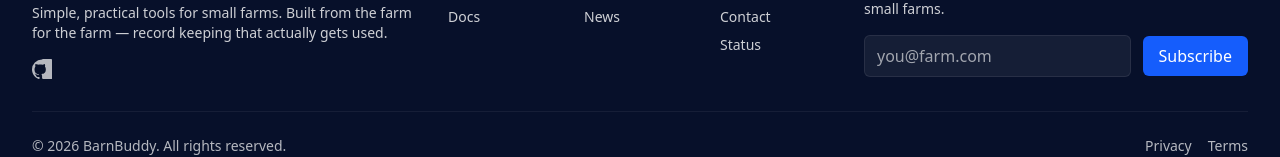
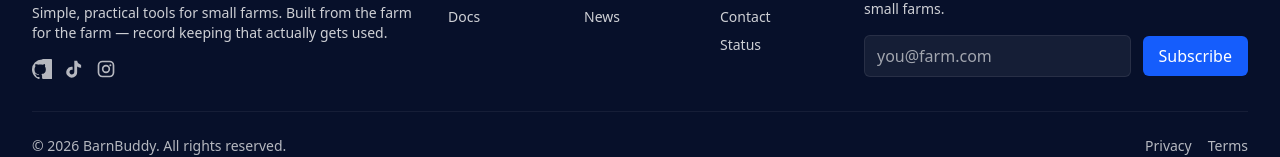
Before and after one commit to RatKing51/BarnBuddy, a React (Vite) app in the folder client/: page / in a window 1280 px wide. Shown: the part 2515-2672 px from the top of the page. Built offline with nearby package versions, Linux system fonts and the light colour scheme; no server answers.

Commit message:
Add TikTok and Instagram links to footer

```diff
--- a/client/src/components/Footer.jsx
+++ b/client/src/components/Footer.jsx
@@ -54,6 +54,16 @@ export default function Footer() {
               <a href="https://github.com/RatKing51/BarnBuddy" className="text-white/70 hover:text-white transition-colors" aria-label="Github">
                 <svg className="w-5 h-5" viewBox="0 0 24 24" fill="currentColor" aria-hidden="true">
                   <path d="M12 .5A12 12 0 0 0 0 12.7c0 5.3 3.4 9.8 8.2 11.4.6.1.8-.2.8-.5v-2c-3.3.7-4-1.6-4-1.6-.5-1.3-1.2-1.7-1.2-1.7-1-.7.1-.7.1-.7 1.1.1 1.7 1.1 1.7 1.1 1 .1 1.6.7 2 .7.1-.6.4-1 .7-1.2-2.6-.3-5.3-1.3-5.3-6 0-1.3.5-2.3 1.1-3.1-.1-.3-.5-1.6.1-3.2 0 0 .9-.3 3 .9.8-.2 1.7-.3 2.6-.3s1.8.1 2.6.3c2-.1 3-.9 3-.9.6 1.6.2 2.9.1 3.2.7.8 1.1 1.8 1.1 3.1 0 4.7-2.7 5.6-5.3 6 .4.4.8 1 .8 2v3c0 .3.2.6.8.5A12 12 0 0 0 24 .5 12 12 0 0 0 12 .5z"/>
+                </svg>
+              </a>
+              <a href="https://www.tiktok.com/@barnbuddypro?is_from_webapp=1&sender_device=pc" className="text-white/70 hover:text-white transition-colors" aria-label="TikTok">
+                <svg className="w-5 h-5" viewBox="0 0 24 24" fill="currentColor" aria-hidden="true">
+                  <path d="M19.59 6.69a4.83 4.83 0 0 1-3.77-4.25V2h-3.45v13.67a2.89 2.89 0 0 1-5.2 1.74 2.89 2.89 0 0 1 2.31-4.64 2.93 2.93 0 0 1 .88.13V9.4a6.35 6.35 0 0 0-5.46 10.96 6.34 6.34 0 0 0 10.87-4.43v-7a8.16 8.16 0 0 0 4.77 1.52V7a4.84 4.84 0 0 1-.95-.31z" />
+                </svg>
+              </a>
+              <a href="https://www.instagram.com/barnbuddypro/" className="text-white/70 hover:text-white transition-colors" aria-label="Instagram">
+                <svg className="w-5 h-5" viewBox="0 0 24 24" fill="currentColor" aria-hidden="true">
+                  <path d="M7.75 2h8.5A5.76 5.76 0 0 1 22 7.75v8.5A5.76 5.76 0 0 1 16.25 22h-8.5A5.76 5.76 0 0 1 2 16.25v-8.5A5.76 5.76 0 0 1 7.75 2zm0 2A3.75 3.75 0 0 0 4 7.75v8.5A3.75 3.75 0 0 0 7.75 20h8.5A3.75 3.75 0 0 0 20 16.25v-8.5A3.75 3.75 0 0 0 16.25 4h-8.5zM12 7a5 5 0 1 1 0 10 5 5 0 0 1 0-10zm0 2a3 3 0 1 0 0 6 3 3 0 0 0 0-6zm5.25-2.75a1.25 1.25 0 1 1 0 2.5 1.25 1.25 0 0 1 0-2.5z" />
                 </svg>
               </a>
             </div>
```
